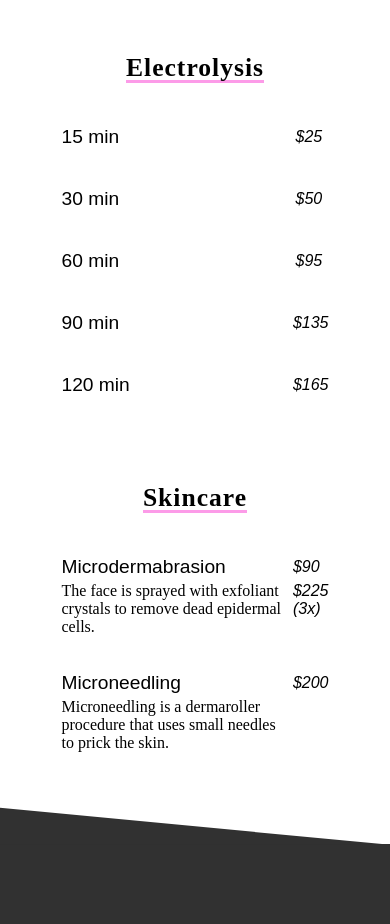
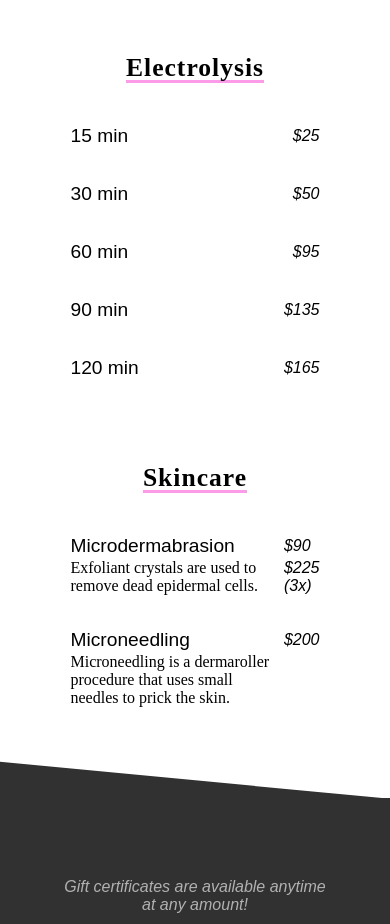
Before and after one commit to ZaneMeroff/sw_electrolysis_react, a React (Create React App) app: page / in a window 390 px wide. Shown: the part 1240-2164 px from the top of the page. Built offline with nearby package versions, Linux system fonts and the light colour scheme; a web font is replaced by a local one.

Commit message:
refactor(SpaMenu): refactor css

```diff
--- a/src/components/SpaMenu/SpaMenu.css
+++ b/src/components/SpaMenu/SpaMenu.css
@@ -59,6 +59,10 @@
   vertical-align: top;
 }
 
+table, tr, td {
+  padding: 0px 5px;
+}
+
 @media only screen and (max-width: 760px) {
 
   .menu-right-container {
@@ -83,11 +87,16 @@
 
   .menu-item-title {
     font-size: 120%;
-    width: 230px;
   }
 
   .heading-border {
     margin: 0px;
   }
+}
 
+@media only screen and (max-width: 560px) {
+
+  .menu-item-title {
+    width: 300px;
+  }
 }
--- a/src/spaMenuData.js
+++ b/src/spaMenuData.js
@@ -9,7 +9,7 @@
   'Skincare': [
     {
       name: 'Microdermabrasion',
-      desc: 'The face is sprayed with exfoliant crystals to remove dead epidermal cells.',
+      desc: 'Exfoliant crystals are used to remove dead epidermal cells.',
       price: 90,
       pkgPrice: '$225 (3x)'
     },
@@ -18,6 +18,5 @@
       desc: 'Microneedling is a dermaroller procedure that uses small needles to prick the skin.',
       price: 200
     },
-
   ],
 }
```
